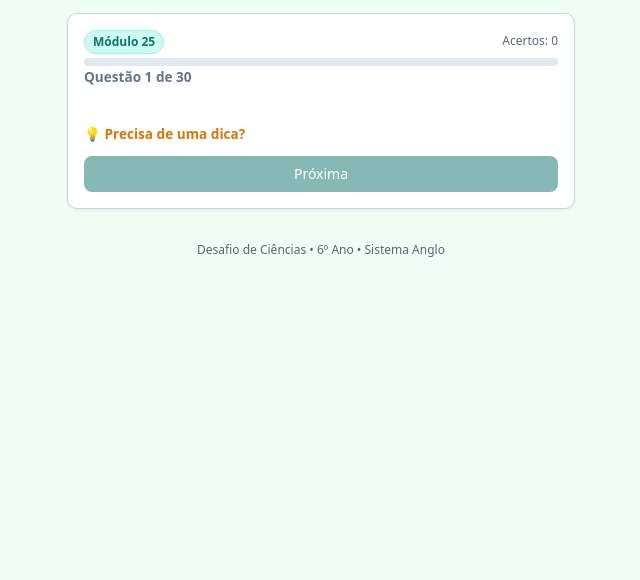
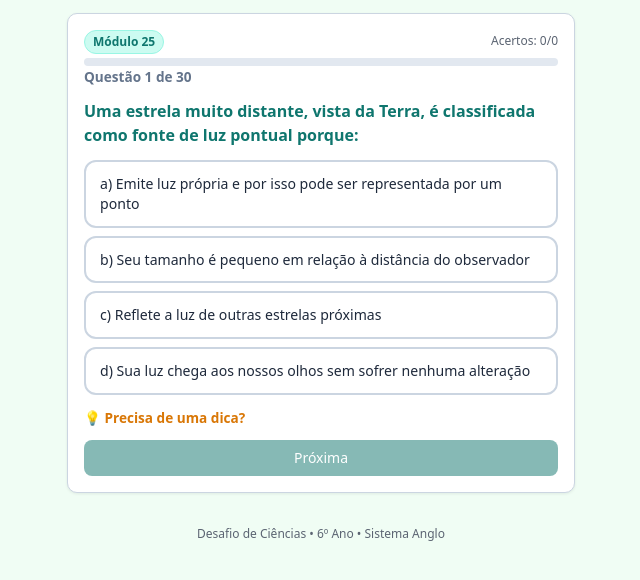
Before and after one commit to barbosa-jesse/Ciencias_3_trim, a plain HTML site: page index.html in a window 1280 px wide. Shown: the part 74-654 px from the top of the page, without its empty margins (319-959 px from the left). Drawn offline with Linux system fonts and the light colour scheme.

Commit message:
Update index.html

```diff
--- a/index.html
+++ b/index.html
@@ -1186,9 +1186,12 @@ function categoryOf(q) {
 }
 
 function renderOptions(q) {
-  const box = document.getElementById("options-container");
-  if (!box) return;
-  box.innerHTML = "";
+  const c = document.getElementById("options-container");
+  if (!c) {
+    setTimeout(() => renderOptions(q), 50);
+    return;
+  }
+  c.innerHTML = "";
   q.options.forEach((text, i) => {
     const b = document.createElement("button");
     b.type = "button";
@@ -1197,7 +1200,7 @@ function renderOptions(q) {
     b.style.borderRadius = "12px";
     b.textContent = text;
     b.addEventListener("click", () => selectOption(i));
-    box.appendChild(b);
+    c.appendChild(b);
   });
 }
 
@@ -1205,16 +1208,21 @@ function loadQuestion() {
   const q = QUESTIONS[order[idx]];
   if (!q) return;
   const qt = document.getElementById("question-text");
-  if (!qt) return;
+  const oc = document.getElementById("options-container");
+  if (!qt || !oc) {
+    setTimeout(loadQuestion, 50);
+    return;
+  }
   answered = false;
   selected = null;
   document.getElementById("module-tag").textContent = categoryOf(q);
-  document.getElementById("question-text").textContent = q.question;
+  qt.textContent = q.question;
   document.getElementById("question-number").textContent = `Questão ${idx + 1} de ${order.length}`;
   document.getElementById("progress-fill").style.width = (idx / order.length * 100) + "%";
   document.getElementById("review-mode-tag").textContent = mode === "errors" ? "Refazendo erros" : "";
-  document.getElementById("hint-box").textContent = q.hint;
-  document.getElementById("hint-box").classList.remove("open");
+  const hb = document.getElementById("hint-box");
+  hb.textContent = q.hint;
+  hb.classList.remove("open");
   document.getElementById("hint-toggle-btn").textContent = "💡 Precisa de uma dica?";
   const fb = document.getElementById("feedback-box");
   fb.className = "feedback";
@@ -1386,4 +1394,35 @@ document.addEventListener("DOMContentLoaded", () => {
   document.getElementById("btn-back-results").addEventListener("click", backToResults);
   document.getElementById("btn-redo-errors").addEventListener("click", startReviewErrors);
   document.getElementById("btn-redo-errors-2").addEventListener("click", startReviewErrors);
-  document.getElem
+  document.getElementById("btn-restart").addEventListener("click", restartQuiz);
+});
+
+function bootQuiz() {
+  let tentativas = 0;
+  const maxTentativas = 50;
+  function tentar() {
+    const container = document.getElementById("options-container");
+    const qtext = document.getElementById("question-text");
+    const pfill = document.getElementById("progress-fill");
+    if (container && qtext && pfill) {
+      loadQuestion();
+      return;
+    }
+    tentativas++;
+    if (tentativas < maxTentativas) setTimeout(tentar, 50);
+  }
+  tentar();
+}
+
+if (document.readyState === "loading") {
+  document.addEventListener("DOMContentLoaded", bootQuiz);
+} else {
+  bootQuiz();
+}
+window.addEventListener("load", () => {
+  const c = document.getElementById("options-container");
+  if (c && c.children.length === 0) bootQuiz();
+});
+</script>
+</body>
+</html>
```
